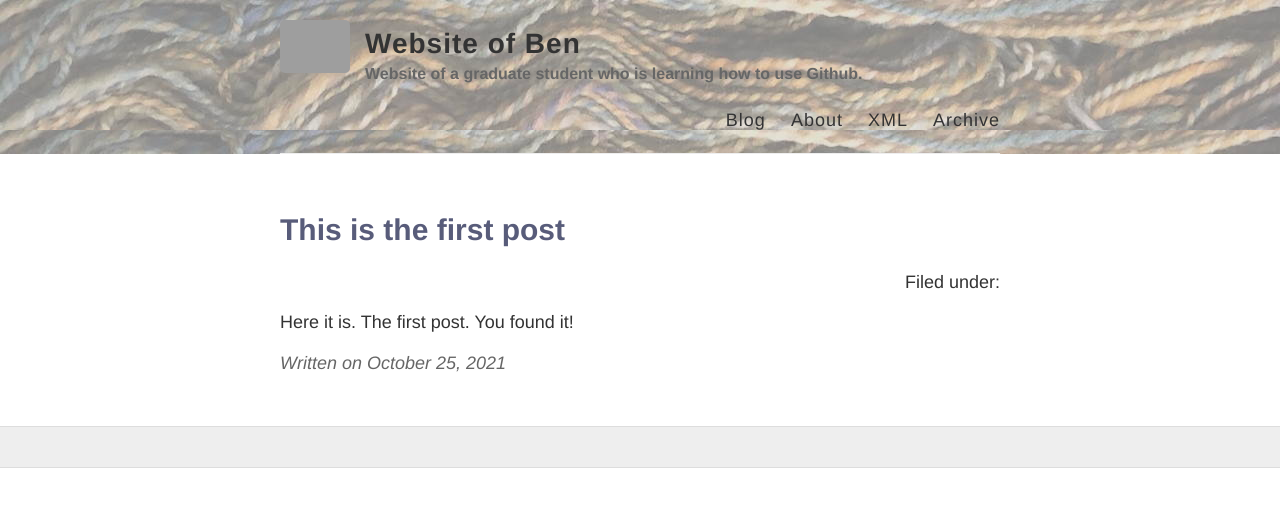
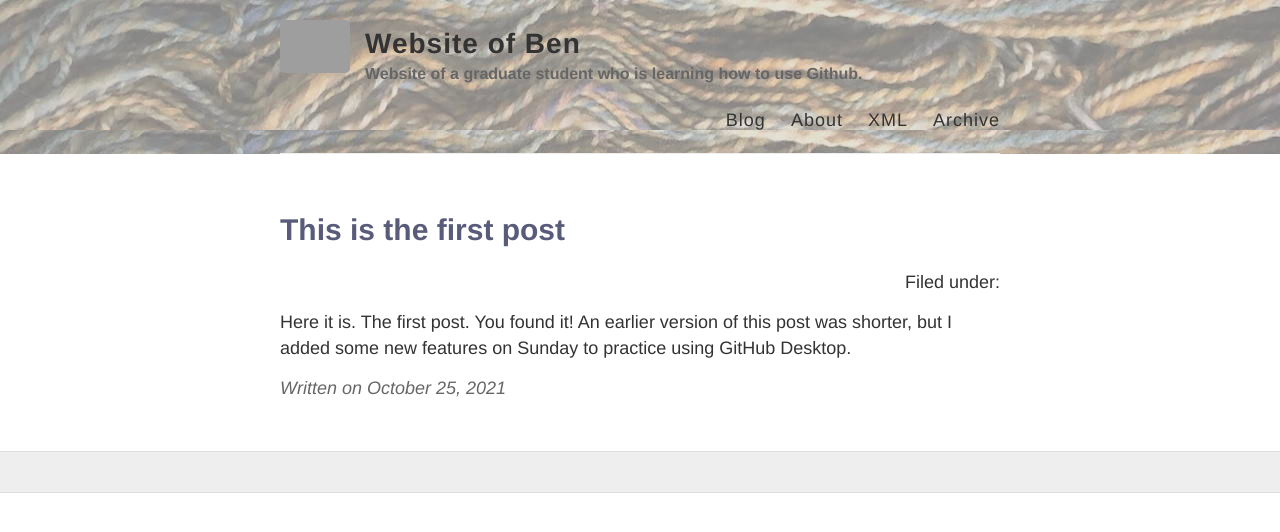
Before and after one commit to bfederlin/bfederlin.github.io, a Jekyll site: the page built from _posts/2021-10-25-Hello-World.md, in a window 1280 px wide. Shown: the top 532 px of the page. Built offline with Jekyll 4.4.1, drawn with Linux system fonts in a browser that asks for light colours; grey boxes are pictures that could not be loaded.

Commit message:
Update 2021-10-25-Hello-World.md
Expanding post

```diff
--- a/_posts/2021-10-25-Hello-World.md
+++ b/_posts/2021-10-25-Hello-World.md
@@ -5,3 +5,4 @@ title: This is the first post
 
 Here it is.
 The first post. You found it!
+An earlier version of this post was shorter, but I added some new features on Sunday to practice using GitHub Desktop.
```
